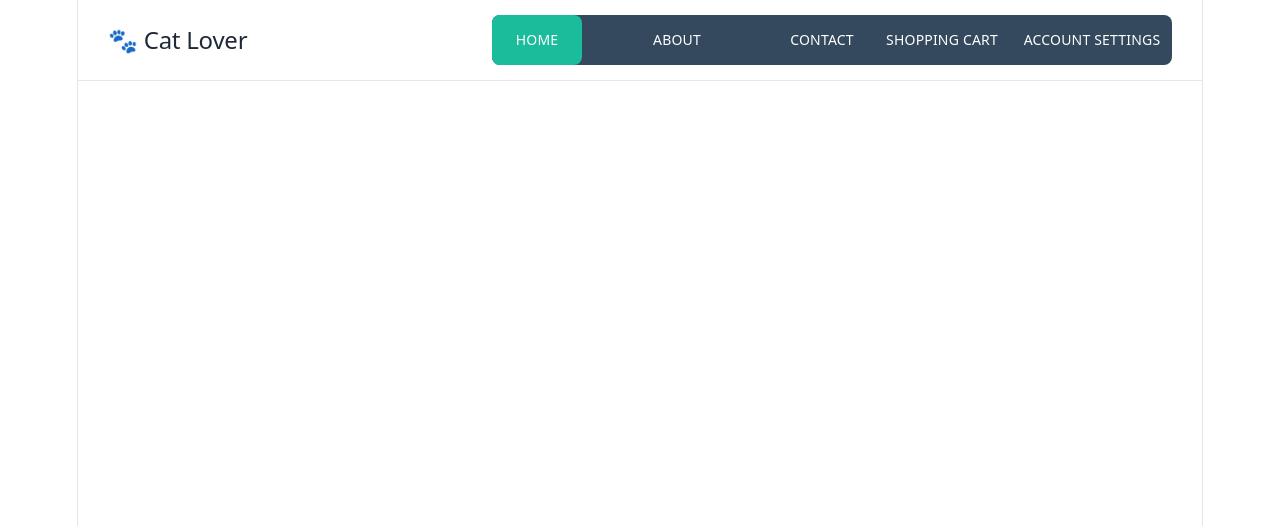
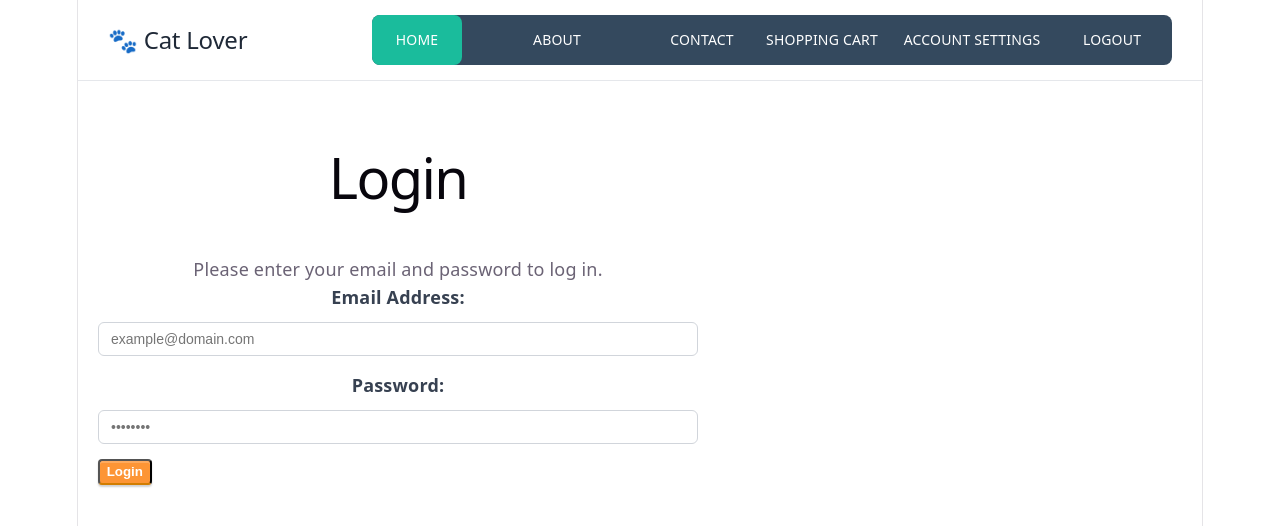
Before and after one commit to ShoheiK12/Cat_Lover, a React (Vite) app: page /login in a window 1280 px wide. Shown: the top 526 px of the page. Built offline with nearby package versions, Linux system fonts and the light colour scheme.

Commit message:
Add login/logout function

```diff
--- a/src/App.css
+++ b/src/App.css
@@ -18,40 +18,25 @@ main {
   color: #1f2937;
 }
 
-.btn-logout {
-  background: none;
-  border: none;
-  color: white;
-  font-size: 14px;
-  font-weight: 500;
-  cursor: pointer;
-  padding: 0 15px;
-  line-height: 50px;
-  height: 100%;
-  position: relative;
-  z-index: 1;
-}
-
-.btn-logout:hover {
-  opacity: 0.8;
-}
-
 /* Animated Nav Bar */
 .header-nav {
   position: relative;
-  width: 680px;
+  width: 800px;
   height: 50px;
   background-color: #34495e;
   border-radius: 8px;
   font-size: 0;
 }
 
-.header-nav a {
+.header-nav > a,
+.header-nav > button,
+.header-nav > .nav-placeholder {
   line-height: 50px;
   height: 100%;
   font-size: 14px;
   font-weight: 500;
   display: inline-block;
+  vertical-align: top;
   position: relative;
   z-index: 1;
   text-decoration: none;
@@ -60,6 +45,16 @@ main {
   color: #ffffff;
   cursor: pointer;
   box-sizing: border-box;
+  background: transparent;
+  border: none;
+  padding: 0;
+  font-family: inherit;
+  margin: 0;
+}
+
+.header-nav > .nav-placeholder {
+  cursor: default;
+  pointer-events: none;
 }
 
 .header-nav .animation {
@@ -71,41 +66,48 @@ main {
   border-radius: 8px;
 }
 
-.header-nav a:nth-child(1) { width: 90px; }
-.header-nav a:nth-child(2) { width: 190px; }
-.header-nav a:nth-child(3) { width: 100px; }
-.header-nav a:nth-child(4) { width: 140px; }
-.header-nav a:nth-child(5) { width: 160px; }
+.header-nav > *:nth-child(1) { width: 90px; }   /* Home */
+.header-nav > *:nth-child(2) { width: 190px; }  /* About */
+.header-nav > *:nth-child(3) { width: 100px; }  /* Contact */
+.header-nav > *:nth-child(4) { width: 140px; }  /* Shopping Cart */
+.header-nav > *:nth-child(5) { width: 160px; }  /* Account Settings / Login */
+.header-nav > *:nth-child(6) { width: 120px; }  /* Logout / Placeholder */
 
 .header-nav .start-home,
-.header-nav a:nth-child(1):hover ~ .animation {
+.header-nav > *:nth-child(1):hover ~ .animation {
   width: 90px;
   left: 0;
   background-color: #1abc9c;
 }
 
-.header-nav a:nth-child(2):hover ~ .animation {
+.header-nav > *:nth-child(2):hover ~ .animation {
   width: 190px;
   left: 90px;
   background-color: #e74c3c;
 }
 
-.header-nav a:nth-child(3):hover ~ .animation {
+.header-nav > *:nth-child(3):hover ~ .animation {
   width: 100px;
   left: 280px;
   background-color: #3498db;
 }
 
-.header-nav a:nth-child(4):hover ~ .animation {
+.header-nav > *:nth-child(4):hover ~ .animation {
   width: 140px;
   left: 380px;
   background-color: #9b59b6;
 }
 
-.header-nav a:nth-child(5):hover ~ .animation {
+.header-nav > *:nth-child(5):hover ~ .animation {
   width: 160px;
   left: 520px;
   background-color: #e67e22;
+}
+
+.header-nav > *:nth-child(6):hover ~ .animation {
+  width: 120px;
+  left: 680px;
+  background-color: #e74c3c;
 }
 
 /* Home */
--- a/src/App.jsx
+++ b/src/App.jsx
@@ -9,6 +9,7 @@ import Contact from './pages/Contact';
 import Checkout from './pages/Checkout';
 import Account from './pages/Account';
 import About from './pages/About';
+import Login from './pages/Login';
 import './App.css';
 
 function App() {
@@ -25,6 +26,7 @@ function App() {
             <Route path="/checkout" element={<Checkout />} />
             <Route path="/account" element={<Account />} />
             <Route path="/about" element={<About />} />
+            <Route path="/login" element={<Login />} />
           </Routes>
         </main>
       </ToastProvider>
--- a/src/components/Header.jsx
+++ b/src/components/Header.jsx
@@ -12,18 +12,23 @@ export default function Header() {
         <Link to="/about">About</Link>
         <Link to="/contact">Contact</Link>
         <Link to="/cart">Shopping Cart</Link>
-        <Link to="/account">Account Settings</Link>
-        {/* Login -> Account setting page, Not-Login -> Login link*/}
+
         {user ? (
-          <>
-            <Link to="/account">Account Settings</Link>
-            <button className="btn-logout" onClick={logout}>
-              Logout
-            </button>
-          </>
+          <Link to="/account">Account Settings</Link>
         ) : (
           <Link to="/login">Login</Link>
         )}
+
+        {/* 6番目 (120px): ログイン状況で切り替え（未ログイン時は空のspanで枠をキープ） */}
+        {user ? (
+          <Link to="/login" onClick={logout}>
+            Logout
+          </Link>
+        ) : (
+          <span className="nav-placeholder"></span>
+        )}
+
+
         <div className="animation start-home"></div>
       </nav>
     </header>
--- a/src/context/AuthContext.jsx
+++ b/src/context/AuthContext.jsx
@@ -4,10 +4,10 @@ const AuthContext = createContext();
 
 export function AuthProvider({ children }) {
   // Initial state (default: login)
-  const [user, setUser] = useState({
-    name: 'Oliver Smith',
-    email: 'oliver@example.co.uk',
-    address: '10 High Street, London, SW1A 1AA',
+   const [user, setUser] = useState({
+     name: 'Oliver Smith',
+     email: 'oliver@example.co.uk',
+     address: '10 High Street, Sydney, NSW',
   });
 
   // Initial state (test for not-login)
--- a/src/pages/Account.jsx
+++ b/src/pages/Account.jsx
@@ -1,9 +1,18 @@
-import { useState } from 'react';
+import { useState, useEffect } from 'react';
 import { useAuth } from '../context/AuthContext';
 
 function Account() {
   const { user, updateUser } = useAuth();
   const [isEditing, setIsEditing] = useState(false);
+
+  const [formData, setFormData] = useState(user || {});
+
+  // When user state changes, formData will be synchronised.
+  useEffect(() => {
+    if (user) {
+      setFormData({ ...user });
+    }
+  }, [user]);
 
   // In case of not-lgin
   if (!user) {
@@ -15,9 +24,6 @@ function Account() {
     );
   }
 
-  // State that stores input value during while editting.
-  const [formData, setFormData] = useState({ ...user });
-
   const handleChange = (e) => {
     const { name, value } = e.target;
     setFormData((prev) => ({
@@ -26,20 +32,17 @@ function Account() {
     }));
   };
 
-  // When clicking edit button
   const handleEditStart = () => {
     setFormData({ ...user });
     setIsEditing(true);
   };
 
-  // When clicking save button
   const handleSubmit = (e) => {
     e.preventDefault();
     updateUser(formData);
     setIsEditing(false);
   };
 
-  // When clicking cancel button
   const handleCancel = () => {
     setIsEditing(false);
   };
@@ -53,7 +56,6 @@ function Account() {
         <h3>Personal Details</h3>
 
         {isEditing ? (
-          /* Edit mode */
           <form onSubmit={handleSubmit} className="account-form">
             <div className="form-group">
               <label htmlFor="name">Name:</label>
@@ -61,7 +63,7 @@ function Account() {
                 type="text"
                 id="name"
                 name="name"
-                value={formData.name}
+                value={formData.name || ''}
                 onChange={handleChange}
                 required
               />
@@ -73,7 +75,7 @@ function Account() {
                 type="email"
                 id="email"
                 name="email"
-                value={formData.email}
+                value={formData.email || ''}
                 onChange={handleChange}
                 required
               />
@@ -85,7 +87,7 @@ function Account() {
                 type="text"
                 id="address"
                 name="address"
-                value={formData.address}
+                value={formData.address || ''}
                 onChange={handleChange}
                 required
               />
@@ -105,7 +107,6 @@ function Account() {
             </div>
           </form>
         ) : (
-          /* Normal mode */
           <>
             <p><strong>Name:</strong> {user.name}</p>
             <p><strong>Email:</strong> {user.email}</p>
--- /dev/null
+++ b/src/pages/Login.jsx
@@ -0,0 +1,78 @@
+import { useState } from 'react';
+import { useNavigate } from 'react-router-dom';
+import { useAuth } from '../context/AuthContext';
+
+function Login() {
+  const { login } = useAuth();
+  const navigate = useNavigate();
+
+  const [formData, setFormData] = useState({
+    email: '',
+    password: '',
+  });
+
+  const handleChange = (e) => {
+    const { name, value } = e.target;
+    setFormData((prev) => ({
+      ...prev,
+      [name]: value,
+    }));
+  };
+
+  const handleSubmit = (e) => {
+    e.preventDefault();
+
+    // Pseudo login process
+    login({
+      name: 'Oliver Smith',
+      email: formData.email || 'oliver@example.co.uk',
+      address: '10 High Street, Sydney, NSW 2000',
+    });
+
+    // Navigate to account setting page after log-in.
+    navigate('/account');
+  };
+
+  return (
+    <div className="account-container">
+      <h1>Login</h1>
+      <p>Please enter your email and password to log in.</p>
+
+      <form onSubmit={handleSubmit} className="account-form">
+        <div className="form-group">
+          <label htmlFor="email">Email Address:</label>
+          <input
+            type="email"
+            id="email"
+            name="email"
+            value={formData.email}
+            onChange={handleChange}
+            placeholder="example@domain.com"
+            required
+          />
+        </div>
+
+        <div className="form-group">
+          <label htmlFor="password">Password:</label>
+          <input
+            type="password"
+            id="password"
+            name="password"
+            value={formData.password}
+            onChange={handleChange}
+            placeholder="••••••••"
+            required
+          />
+        </div>
+
+        <div className="form-actions mt-10">
+          <button type="submit" className="btn-account">
+            Login
+          </button>
+        </div>
+      </form>
+    </div>
+  );
+}
+
+export default Login;
```
